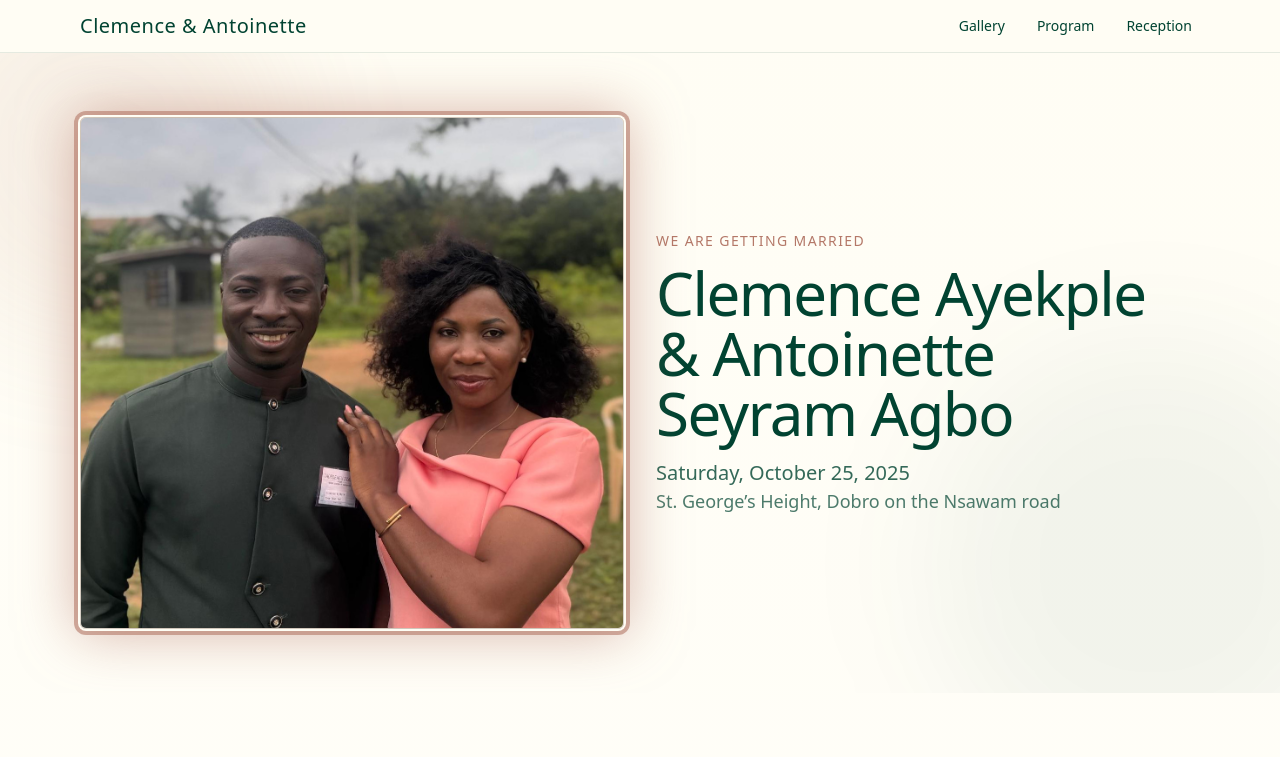
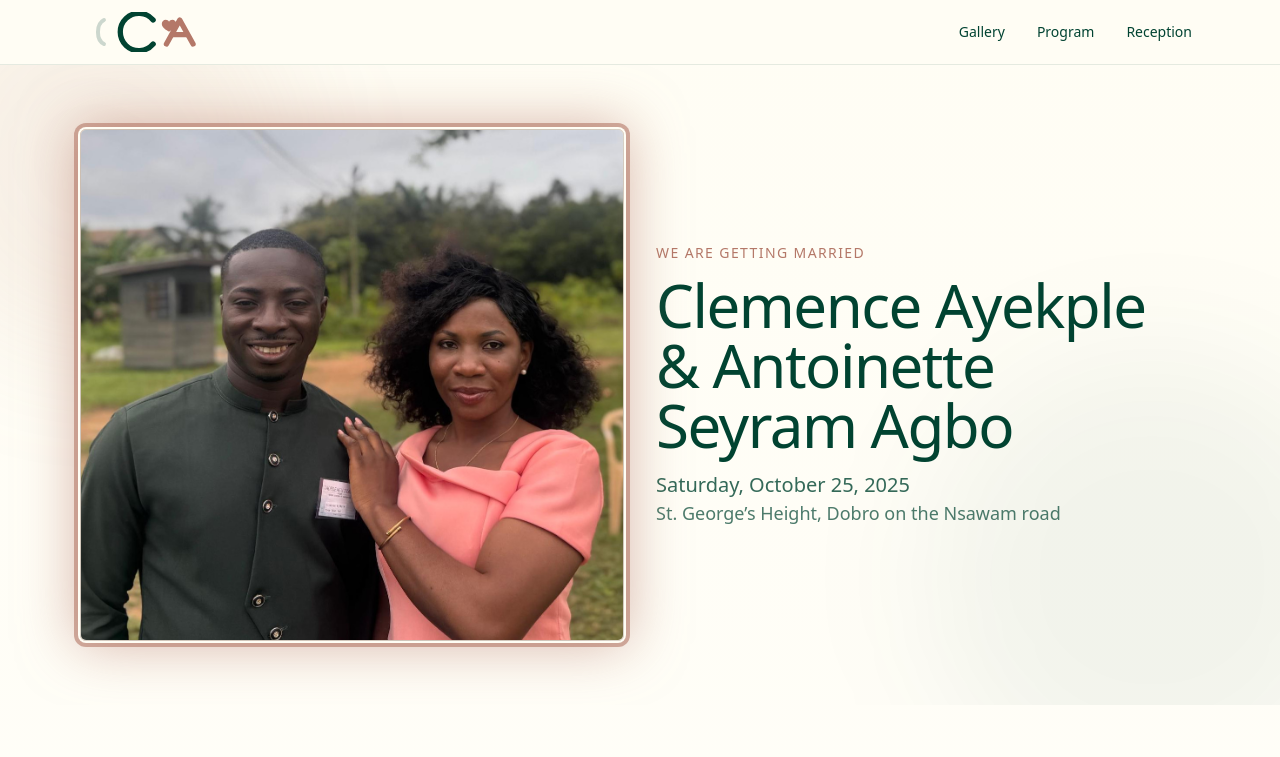
Before and after one commit to cayekple/clemann, a React (Create React App) app: page / in a window 1280 px wide. Shown: the top 757 px of the page. Built offline with nearby package versions, Linux system fonts and the light colour scheme.

Commit message:
Add custom monogram logo and refine Tailwind CSS configuration
Introduce `logo.svg` featuring a custom wedding monogram. Enhance `tailwind.css` to adjust utility definitions and align styles with the updated branding.

```diff
--- a/src/App.tsx
+++ b/src/App.tsx
@@ -1,5 +1,6 @@
 import React, { useEffect, useMemo, useRef, useState } from 'react';
 import coupleImg from './assets/img/1.jpeg';
+import logo from './assets/logo.svg';
 
 function App() {
   const [lightbox, setLightbox] = useState<{ open: boolean; src: string; alt: string }>(
@@ -67,7 +68,9 @@ function App() {
       {/* Navigation */}
       <nav className="sticky top-0 z-40 bg-cream/90 backdrop-blur border-b border-primary/10">
         <div className="max-w-6xl mx-auto px-4 py-3 flex items-center justify-between">
-          <a href="#home" className="font-display text-xl tracking-wide">Clemence & Antoinette</a>
+          <a href="#home" className="inline-flex items-center gap-2" aria-label="Clemence & Antoinette">
+            <img src={logo} alt="Clemence & Antoinette logo" className="h-10 w-auto" />
+          </a>
           <div className="space-x-4 text-sm">
             <a href="#gallery" className="rounded-md px-2 py-1 transition-colors hover:text-accent focus-visible:outline-none focus-visible:ring-2 focus-visible:ring-accent focus-visible:ring-offset-2 focus-visible:ring-offset-cream">Gallery</a>
             <a href="#program" className="rounded-md px-2 py-1 transition-colors hover:text-accent focus-visible:outline-none focus-visible:ring-2 focus-visible:ring-accent focus-visible:ring-offset-2 focus-visible:ring-offset-cream">Program</a>
```
Also changed, not shown: src/assets/logo.svg (added), src/tailwind.css.
